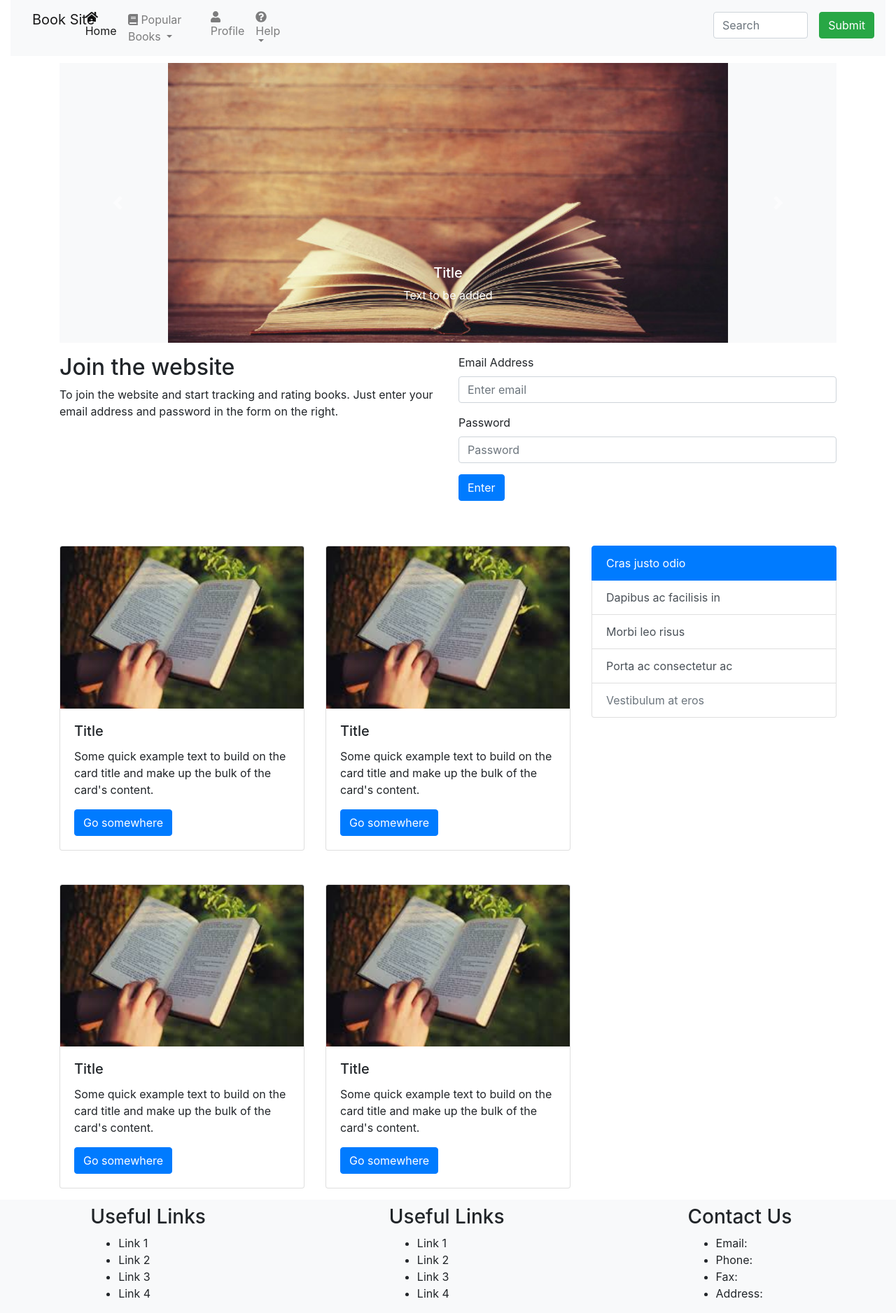
After one commit to Jordfoz16/Book, a PHP site: page /Test.html in a window 1280 px wide. The commit adds this page. Shown: the whole page at 70% size. Run offline with PHP 8.4, Linux system fonts and the light colour scheme; some libraries are stand-ins or nearby versions.

Commit message:
Created new homepage

```diff
--- /dev/null
+++ b/Test.html
@@ -0,0 +1,241 @@
+<html>
+    <head>
+        <link rel="stylesheet" href="https://maxcdn.bootstrapcdn.com/bootstrap/4.0.0/css/bootstrap.min.css" integrity="sha384-Gn5384xqQ1aoWXA+058RXPxPg6fy4IWvTNh0E263XmFcJlSAwiGgFAW/dAiS6JXm" crossorigin="anonymous">
+        <link rel="stylesheet" href="./css/main.css">
+    </head>
+
+    <body>
+
+        <div class="container-fluid">
+            <div class="row">
+                <div class="col">
+                <nav class="navbar navbar-expand navbar-light bg-light">
+                    <div class="col">
+                        <div class="row">
+                            <div class="col-2">
+                                <a class="navbar-brand" href="#">Book Site</a>
+                            </div>
+                            <div class="col">
+                                <ul class="navbar-nav">
+                                    <li class="nav-item active">
+                                        <a class="nav-link" href="#"><i class="fas fa-home"></i> Home</a>
+                                    </li>
+
+                                    <li class="dropdown">
+                                        <a class="dropdown-toggle nav-link" data-toggle="dropdown" href="#"><i class="fas fa-book"></i> Popular Books <span class="caret"></span></a>
+                                        <ul class="dropdown-menu">
+                                                <li><a class="dropdown-item" href="#">Science fiction</a></li>
+                                                <li><a class="dropdown-item" href="#">Drama</a></li>
+                                                <li><a class="dropdown-item" href="#">Action and Adventure</a></li>
+                                                <li><a class="dropdown-item" href="#">Horror</a></li>
+                                                <li><a class="dropdown-item" href="#">Romance</a></li>
+                                                <li><a class="dropdown-item" href="#">Fantasy</a></li>
+                                        </ul>
+                                    </li>
+
+                                    <li class="nav-item">
+                                        <a class="nav-link" href="#"><i class="fas fa-user"></i> Profile</a>
+                                    </li>
+
+                                    <li class="dropdown">
+                                        <a class="dropdown-toggle nav-link" data-toggle="dropdown" href="#"><i class="fas fa-question-circle"></i> Help <span class="caret"></span></a>
+                                        <ul class="dropdown-menu">
+                                            <li><a class="dropdown-item" href="#">Help 1</a></li>
+                                            <li><a class="dropdown-item" href="#">Help 2</a></li>
+                                            <li><a class="dropdown-item" href="#">Help 3</a></li>
+                                        </ul>
+                                    </li>
+                                </ul>
+                            </div>
+                        </div>
+                    </div>
+                    <div class="col">
+
+                    </div>
+                    <div class="col">
+                        <form class="mt-2 form-group row">
+                            <input type="text" placeholder="Search" class="col-4 ml-auto form-control">
+                            <input type="submit" name="Search" class="ml-3 btn btn-success">
+                        </form>
+                    </div>
+                </nav>
+                </div>
+            </div>
+        </div>
+
+        <div id="Carousel" class="container">
+            <div id="controls" class="carousel slide bg-light" data-ride="carousel">
+
+                <div class="carousel-inner">
+                    <div class="carousel-item active">
+                            <img class="d-block mx-auto" src="./images/books/reading group.jpg">
+                            <div class="carousel-caption d-none d-md-block ">
+                                <h5>Title</h5>
+                                <p>Text to be added</p>
+                            </div>
+                    </div>
+
+                    <div class="carousel-item">
+                            <img class="d-block mx-auto" src="./images/books/download.jpg">
+                            <div class="carousel-caption d-none d-md-block">
+                                    <h5>Title</h5>
+                                    <p>Text to be added</p>
+                            </div>
+                        </div>
+
+                        <div class="carousel-item">
+                            <img class="d-block mx-auto" src="./images/books/images.jpg">
+                            <div class="carousel-caption d-none d-md-block">
+                                    <h5>Title</h5>
+                                    <p>Text to be added</p>
+                            </div>
+                        </div>
+                </div>
+
+                <a class="carousel-control-prev" href="#controls" role="button" data-slide="prev">
+                    <span class="carousel-control-prev-icon" aria-hidden="true"></span>
+                </a>
+                <a class="carousel-control-next" href="#controls" role="button" data-slide="next">
+                    <span class="carousel-control-next-icon" aria-hidden="true"></span>
+                </a>
+            </div>
+        </div>
+
+        <div class="container">
+            <div class="row pt-3">
+                <div class="col-6">
+                    <h2>Join the website</h2>
+                    <p>To join the website and start tracking and rating books. Just enter your email address and password in the form on the right.</p>
+                </div>
+                <div class="col-6">
+                    <form>
+                    <div class="form-group">
+                        <label>Email Address</label>
+                        <input type="email" class="form-control" placeholder="Enter email">
+                    </div>
+                    <div class="form-group">
+                        <label>Password</label>
+                        <input type="password" class="form-control" placeholder="Password">
+                    </div>
+                    <button type="submit" class="btn btn-primary">Enter</button>
+                    </form>
+                </div>
+            </div>
+
+            <div class="row">
+                <div class="col">
+                    <div class="row">
+                        <div class="col-12">
+                            <div class="card mt-5">
+                                <img class="card-img-top" src="./images/books/download.jpg">
+                                <div class="card-body">
+                                    <h5 class="card-title">Title</h5>
+                                    <p class="card-text">Some quick example text to build on the card title and make up the bulk of the card's content.</p>
+                                    <a href="#" class="btn btn-primary">Go somewhere</a>
+                                </div>
+                            </div>
+                        </div>
+                        <div class="col-12">
+                            <div class="card mt-5">
+                                <img class="card-img-top" src="./images/books/download.jpg">
+                                <div class="card-body">
+                                    <h5 class="card-title">Title</h5>
+                                    <p class="card-text">Some quick example text to build on the card title and make up the bulk of the card's content.</p>
+                                    <a href="#" class="btn btn-primary">Go somewhere</a>
+                                </div>
+                            </div>
+                        </div>
+                    </div>
+                </div>
+                <div class="col">
+                    <div class="row">
+                        <div class="col-12">
+                            <div class="card mt-5">
+                                <img class="card-img-top" src="./images/books/download.jpg">
+                                <div class="card-body">
+                                    <h5 class="card-title">Title</h5>
+                                    <p class="card-text">Some quick example text to build on the card title and make up the bulk of the card's content.</p>
+                                    <a href="#" class="btn btn-primary">Go somewhere</a>
+                                </div>
+                            </div>
+                        </div>
+                        <div class="col-12">
+                            <div class="card mt-5">
+                                <img class="card-img-top" src="./images/books/download.jpg">
+                                <div class="card-body">
+                                    <h5 class="card-title">Title</h5>
+                                    <p class="card-text">Some quick example text to build on the card title and make up the bulk of the card's content.</p>
+                                    <a href="#" class="btn btn-primary">Go somewhere</a>
+                                </div>
+                            </div>
+                        </div>
+                    </div>
+                </div>
+                <div class="col">
+                    <div class="row">
+                        <div class="col-12">
+                            <div class="list-group mt-5">
+                                <a href="#" class="list-group-item list-group-item-action active">
+                                    Cras justo odio
+                                </a>
+                                <a href="#" class="list-group-item list-group-item-action">Dapibus ac facilisis in</a>
+                                <a href="#" class="list-group-item list-group-item-action">Morbi leo risus</a>
+                                <a href="#" class="list-group-item list-group-item-action">Porta ac consectetur ac</a>
+                                <a href="#" class="list-group-item list-group-item-action disabled">Vestibulum at eros</a>
+                            </div>
+                        </div>
+                    </div>
+                </div>
+            </div>
+        </div>
+
+        <div class="container-fluid pt-3">
+            <div class="row bg-light pt-2">
+                <div class="col">
+                    <div class="col-6 mx-auto">
+                        <h3>Useful Links</h3>
+                        <ul>
+                            <li>Link 1</li>
+                            <li>Link 2</li>
+                            <li>Link 3</li>
+                            <li>Link 4</li>
+                        </ul>
+                    </div>
+                </div>
+                <div class="col">
+                    <div class="col-6 mx-auto">
+                        <h3>Useful Links</h3>
+                        <ul>
+                            <li>Link 1</li>
+                            <li>Link 2</li>
+                            <li>Link 3</li>
+                            <li>Link 4</li>
+                        </ul>
+                    </div>
+                </div>
+                <div class="col">
+                    <div class="col-6 mx-auto">
+                        <h3>Contact Us</h3>
+                        <ul>
+                            <li>Email: </li>
+                            <li>Phone: </li>
+                            <li>Fax: </li>
+                            <li>Address: </li>
+                        </ul>
+                    </div>
+                </div>
+            </div>
+        </div>
+
+    </body>
+
+<!-- Bootstrap -->
+<script src="https://code.jquery.com/jquery-3.2.1.slim.min.js" integrity="sha384-KJ3o2DKtIkvYIK3UENzmM7KCkRr/rE9/Qpg6aAZGJwFDMVNA/GpGFF93hXpG5KkN" crossorigin="anonymous"></script>
+<script src="https://cdnjs.cloudflare.com/ajax/libs/popper.js/1.12.9/umd/popper.min.js" integrity="sha384-ApNbgh9B+Y1QKtv3Rn7W3mgPxhU9K/ScQsAP7hUibX39j7fakFPskvXusvfa0b4Q" crossorigin="anonymous"></script>
+<script src="https://maxcdn.bootstrapcdn.com/bootstrap/4.0.0/js/bootstrap.min.js" integrity="sha384-JZR6Spejh4U02d8jOt6vLEHfe/JQGiRRSQQxSfFWpi1MquVdAyjUar5+76PVCmYl" crossorigin="anonymous"></script>
+
+<!-- Icons -->
+<script defer src="https://use.fontawesome.com/releases/v5.0.8/js/solid.js" integrity="sha384-+Ga2s7YBbhOD6nie0DzrZpJes+b2K1xkpKxTFFcx59QmVPaSA8c7pycsNaFwUK6l" crossorigin="anonymous"></script>
+<script defer src="https://use.fontawesome.com/releases/v5.0.8/js/fontawesome.js" integrity="sha384-7ox8Q2yzO/uWircfojVuCQOZl+ZZBg2D2J5nkpLqzH1HY0C1dHlTKIbpRz/LG23c" crossorigin="anonymous"></script>
+
+</html>
--- a/css/main.css
+++ b/css/main.css
@@ -1,23 +1,13 @@
 /* Nav-bar */
-.navbar{
-    min-height: 70px;
-}
 
-.navbar-brand{
-    font-size: 30px;
-}
-
-.nav-item{
-    padding: 0px 10px;
-}
 
 /* Carousel */
 
-.container{
+#Carousel{
     padding-top: 10px;
 }
 
-img{
+#Carousel img{
     height: 400px;
     width: 800px;
 }
```
Also changed, not shown: css/test.css (added, +11 -0 lines), homepage.html (+9 -3 lines).
